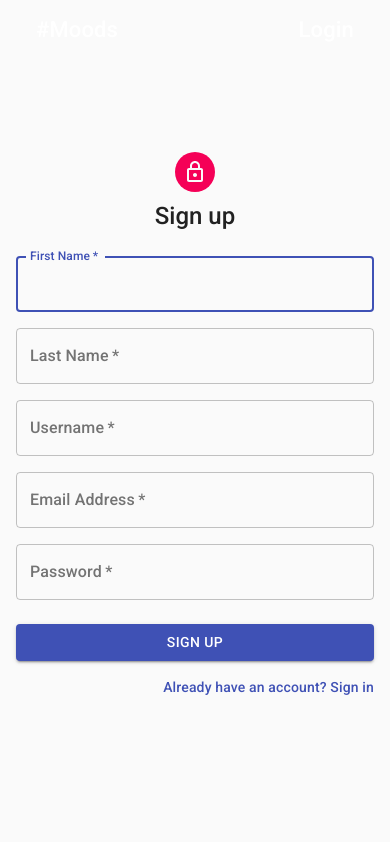
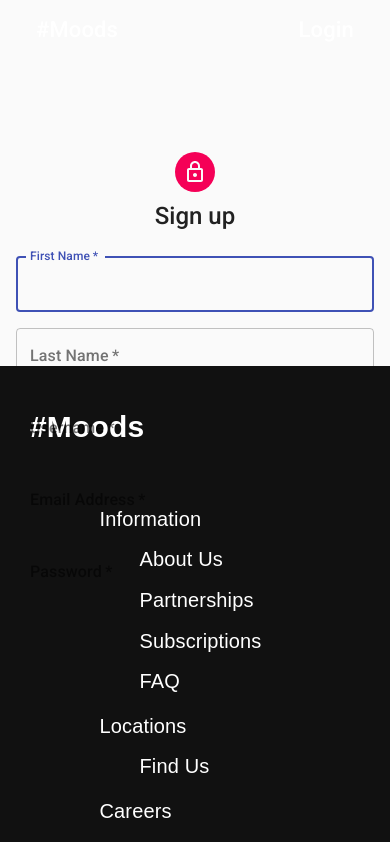
Before and after one commit to MoodsMusic/Moods, a React (Create React App) app in the folder client/: page /register in a window 390 px wide. Shown: the top 842 px of the page. Built offline with nearby package versions, Linux system fonts and the light colour scheme.

Commit message:
Add sdefault styling

```diff
--- a/client/src/Conponents/Footer/index.js
+++ b/client/src/Conponents/Footer/index.js
@@ -8,7 +8,8 @@ const Footer = () => {
 
     // Variable to store page location from react-broswer-dom.
     let location = useLocation();
-    if (location.pathname = "/") location = "home";
+    if (location.pathname === "/") location = "home";
+    else location = "default";
 
     return (
         <footer className={`footer footer-${location}`}>
--- a/client/src/Conponents/Footer/style.css
+++ b/client/src/Conponents/Footer/style.css
@@ -30,6 +30,12 @@
     font-size: 24px;
 }
 
+.footer.footer.footer-default {
+    position: absolute;
+    bottom: 0vh;
+    height: 500px;
+}
+
 @media only screen and (max-width: 650px) {
     .footer .h-ul {
         flex-direction: column;
@@ -44,4 +50,9 @@
         margin-top: 60px;
         padding-bottom: 12px;
     }
+
+    .footer.footer.footer-default {
+        min-height: 900px;
+        bottom: -50vh;
+    }
 }
```
